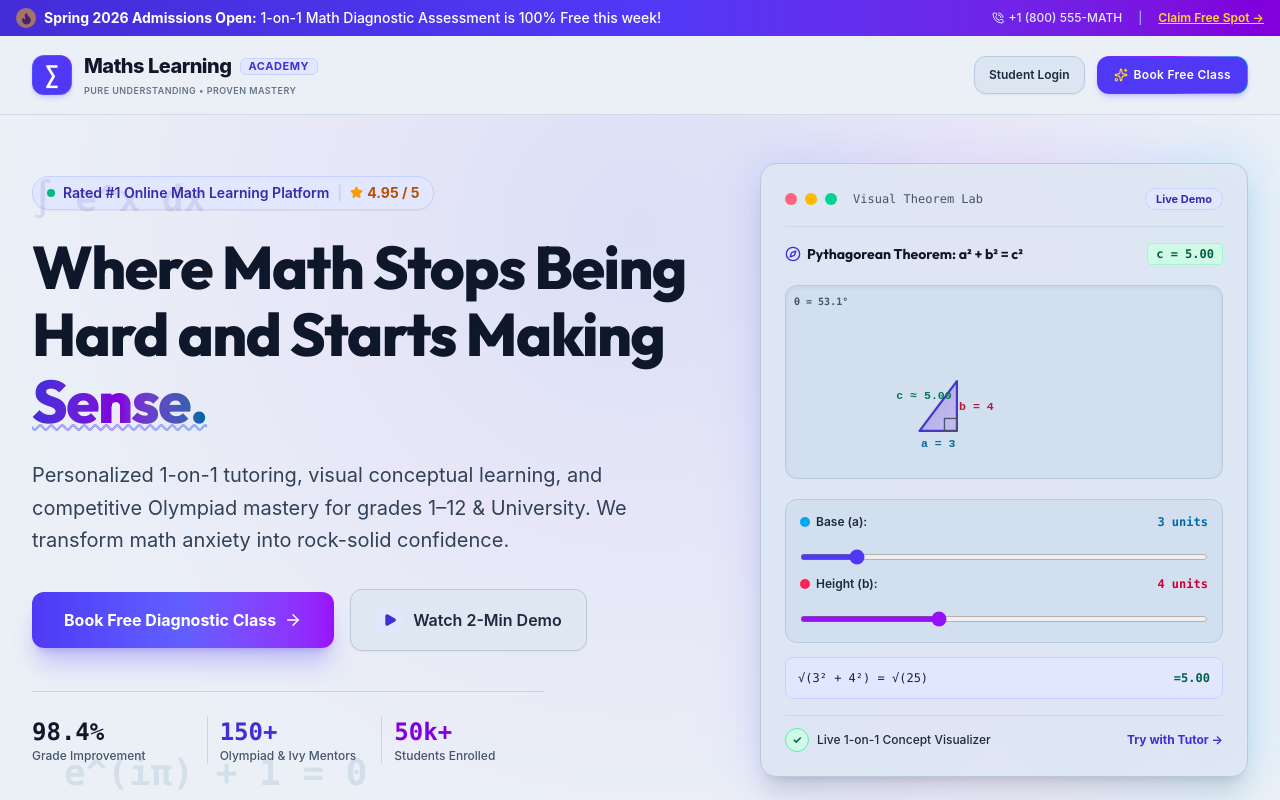
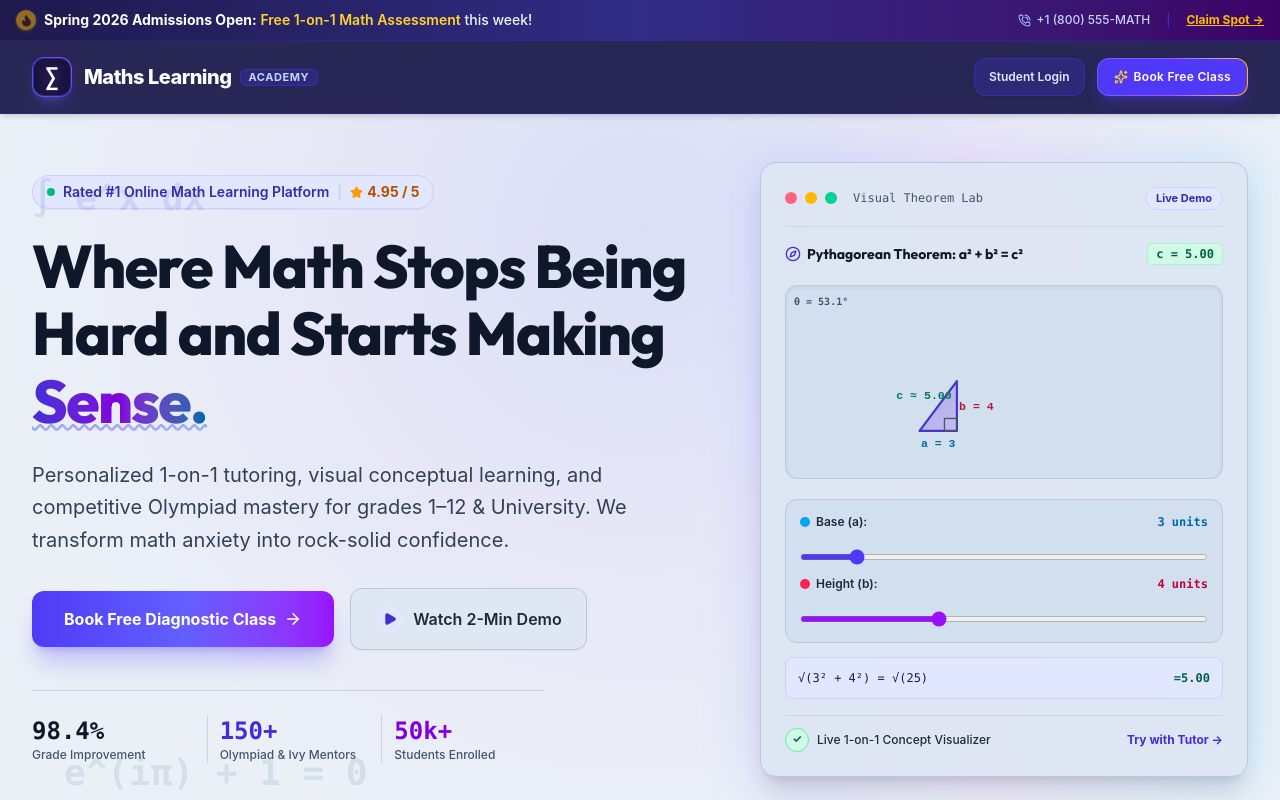
Before and after one commit to visdomwaves1947/MathsLearningAcadamy, a React (Vite) app: page / in a window 1280 px wide. Shown: the top 800 px of the page. Built offline with nearby package versions, Linux system fonts and the light colour scheme.

Commit message:
implement authentication state management, validation schemas, and login UI functionality

```diff
--- a/src/components/Footer.jsx
+++ b/src/components/Footer.jsx
@@ -14,42 +14,45 @@ export default function Footer({ onOpenBooking }) {
   };
 
   return (
-    <footer className="bg-[#DCE5F2] text-slate-700 border-t border-[#BAC9DC] pt-16 pb-12 relative overflow-hidden">
-      <div className="max-w-7xl mx-auto px-4 sm:px-6 lg:px-8">
+    <footer className="bg-[#1E1B4B] text-indigo-100 border-t border-indigo-800/60 pt-12 sm:pt-16 pb-12 relative overflow-hidden">
+      {/* Ambient Glow */}
+      <div className="absolute top-0 left-1/2 -translate-x-1/2 w-full max-w-7xl h-64 bg-radial-glow opacity-40 pointer-events-none"></div>
+
+      <div className="max-w-7xl mx-auto px-4 sm:px-6 lg:px-8 relative z-10">
 
         {/* Top Newsletter & Academy Mission Callout */}
-        <div className="grid grid-cols-1 lg:grid-cols-12 gap-8 pb-12 border-b border-[#CAD8EA] items-center">
-          <div className="lg:col-span-6">
-            <h3 className="text-xl sm:text-2xl font-bold text-slate-900 mb-2">
+        <div className="grid grid-cols-1 lg:grid-cols-12 gap-6 sm:gap-8 pb-10 sm:pb-12 border-b border-indigo-800/50 items-center">
+          <div className="lg:col-span-6 text-center sm:text-left">
+            <h3 className="text-xl sm:text-2xl font-bold text-white mb-2">
               Get Free Weekly Olympiad Math Puzzles
             </h3>
-            <p className="text-sm text-slate-700">
+            <p className="text-xs sm:text-sm text-indigo-200">
               Join over 35,000 students and parents receiving our curated weekly brain-teasers with detailed visual solutions.
             </p>
           </div>
 
-          <div className="lg:col-span-6">
+          <div className="lg:col-span-6 w-full">
             {!subscribed ? (
-              <form onSubmit={handleSubscribe} className="flex flex-col sm:flex-row gap-2 max-w-md ml-auto">
+              <form onSubmit={handleSubscribe} className="flex flex-col sm:flex-row gap-2 max-w-md mx-auto lg:ml-auto">
                 <input
                   type="email"
                   required
                   placeholder="Enter your email address"
                   value={emailSub}
                   onChange={(e) => setEmailSub(e.target.value)}
-                  className="px-4 py-3 bg-[#CFDCED] border border-[#BACADF] rounded-xl text-slate-900 placeholder:text-slate-500 text-xs sm:text-sm focus:outline-none focus:border-indigo-600 grow font-medium"
+                  className="px-4 py-3 bg-[#15123A] border border-indigo-700/60 rounded-xl text-white placeholder:text-indigo-300/60 text-xs sm:text-sm focus:outline-none focus:border-indigo-400 grow font-medium shadow-inner"
                 />
                 <button
                   type="submit"
-                  className="px-5 py-3 rounded-xl bg-indigo-600 hover:bg-indigo-700 text-white font-bold text-xs sm:text-sm flex items-center justify-center gap-1.5 shadow-md shadow-indigo-600/25 cursor-pointer shrink-0 transition-colors"
+                  className="px-5 py-3 rounded-xl bg-indigo-600 hover:bg-indigo-500 text-white font-bold text-xs sm:text-sm flex items-center justify-center gap-1.5 shadow-lg shadow-indigo-600/30 cursor-pointer shrink-0 transition-all active:scale-95"
                 >
                   <Send size={14} />
                   <span>Subscribe</span>
                 </button>
               </form>
             ) : (
-              <div className="p-3 bg-emerald-100 border border-emerald-300 rounded-xl text-emerald-900 text-xs sm:text-sm flex items-center gap-2 max-w-md ml-auto font-medium">
-                <CheckCircle2 size={16} className="text-emerald-700" />
+              <div className="p-3 bg-emerald-950/80 border border-emerald-700/60 rounded-xl text-emerald-300 text-xs sm:text-sm flex items-center gap-2 max-w-md mx-auto lg:ml-auto font-medium shadow-sm">
+                <CheckCircle2 size={16} className="text-emerald-400 shrink-0" />
                 <span>You are subscribed! Check your inbox for this week's puzzle.</span>
               </div>
             )}
@@ -57,77 +60,79 @@ export default function Footer({ onOpenBooking }) {
         </div>
 
         {/* Main Footer Links */}
-        <div className="grid grid-cols-2 md:grid-cols-4 lg:grid-cols-5 gap-8 py-12">
+        <div className="grid grid-cols-1 sm:grid-cols-2 md:grid-cols-4 lg:grid-cols-5 gap-8 py-10 sm:py-12">
 
           {/* Brand Info */}
-          <div className="col-span-2">
+          <div className="col-span-1 sm:col-span-2">
             <a href="#" className="flex items-center gap-3 mb-4 group inline-block">
-              <div className="w-9 h-9 rounded-xl bg-gradient-to-tr from-indigo-600 to-purple-600 p-px flex items-center justify-center shadow-xs">
-                <span className="text-xl font-bold font-mono text-white">∑</span>
+              <div className="w-9 h-9 rounded-xl bg-gradient-to-tr from-indigo-500 via-indigo-600 to-purple-500 p-px flex items-center justify-center shadow-md shadow-indigo-500/20">
+                <div className="w-full h-full bg-[#15123A] rounded-[11px] flex items-center justify-center">
+                  <span className="text-xl font-bold font-mono text-white">∑</span>
+                </div>
               </div>
-              <span className="font-extrabold text-lg text-slate-900 tracking-tight">
-                Maths Learning <span className="text-indigo-700 font-bold text-xs border border-indigo-300 bg-indigo-50 px-1.5 py-0.5 rounded">ACADEMY</span>
+              <span className="font-extrabold text-lg text-white tracking-tight flex items-center gap-2">
+                Maths Learning <span className="text-indigo-200 font-bold text-xs border border-indigo-700/60 bg-indigo-900/80 px-2 py-0.5 rounded shadow-xs">ACADEMY</span>
               </span>
             </a>
-            <p className="text-xs sm:text-sm text-slate-700 leading-relaxed mb-4 max-w-sm font-medium">
+            <p className="text-xs sm:text-sm text-indigo-200 leading-relaxed mb-4 max-w-sm font-normal">
               Empowering students from primary school to university with joyful mathematical confidence, visual conceptual mastery, and premier Olympiad mentorship.
             </p>
-            <div className="flex items-center gap-3 text-xs text-slate-600 font-semibold">
+            <div className="flex flex-wrap items-center gap-2 sm:gap-3 text-xs text-indigo-300 font-semibold">
               <span className="flex items-center gap-1">
-                <ShieldCheck size={14} className="text-emerald-700" /> STEM Accredited
+                <ShieldCheck size={14} className="text-emerald-400 shrink-0" /> STEM Accredited
               </span>
               <span>•</span>
               <span className="flex items-center gap-1">
-                <Award size={14} className="text-amber-700" /> Top Ranked 2026
+                <Award size={14} className="text-amber-400 shrink-0" /> Top Ranked 2026
               </span>
             </div>
           </div>
 
           {/* Curriculum Tracks */}
           <div>
-            <h4 className="text-xs font-bold text-slate-900 uppercase tracking-wider mb-4">Curriculum</h4>
-            <ul className="space-y-2.5 text-xs font-medium">
-              <li><a href="#courses" className="hover:text-indigo-700 transition-colors">Elementary (Grades 1-5)</a></li>
-              <li><a href="#courses" className="hover:text-indigo-700 transition-colors">Middle School Pre-Algebra</a></li>
-              <li><a href="#courses" className="hover:text-indigo-700 transition-colors">High School Algebra & Trig</a></li>
-              <li><a href="#courses" className="hover:text-indigo-700 transition-colors">AP Calculus AB / BC</a></li>
-              <li><a href="#courses" className="hover:text-indigo-700 transition-colors">AMC 8/10/12 & Olympiad</a></li>
-              <li><a href="#courses" className="hover:text-indigo-700 transition-colors">SAT & ACT Math 800 Prep</a></li>
+            <h4 className="text-xs font-bold text-amber-400 uppercase tracking-wider mb-3 sm:mb-4">Curriculum</h4>
+            <ul className="space-y-2 text-xs font-medium">
+              <li><a href="#courses" className="text-indigo-200 hover:text-white transition-colors">Elementary (Grades 1-5)</a></li>
+              <li><a href="#courses" className="text-indigo-200 hover:text-white transition-colors">Middle School Pre-Algebra</a></li>
+              <li><a href="#courses" className="text-indigo-200 hover:text-white transition-colors">High School Algebra & Trig</a></li>
+              <li><a href="#courses" className="text-indigo-200 hover:text-white transition-colors">AP Calculus AB / BC</a></li>
+              <li><a href="#courses" className="text-indigo-200 hover:text-white transition-colors">AMC 8/10/12 & Olympiad</a></li>
+              <li><a href="#courses" className="text-indigo-200 hover:text-white transition-colors">SAT & ACT Math 800 Prep</a></li>
             </ul>
           </div>
 
           {/* Interactive Tools */}
           <div>
-            <h4 className="text-xs font-bold text-slate-900 uppercase tracking-wider mb-4">Math Labs</h4>
-            <ul className="space-y-2.5 text-xs font-medium">
-              <li><a href="#interactive-lab" className="hover:text-indigo-700 transition-colors">Function & Curve Lab</a></li>
-              <li><a href="#speed-quiz" className="hover:text-indigo-700 transition-colors">Speed Mental Math Quiz</a></li>
-              <li><a href="#courses" className="hover:text-indigo-700 transition-colors">Diagnostic Assessment</a></li>
-              <li><a href="#methodology" className="hover:text-indigo-700 transition-colors">Visual Pedagogy</a></li>
-              <li><a href="#reviews" className="hover:text-indigo-700 transition-colors">Student Case Studies</a></li>
+            <h4 className="text-xs font-bold text-amber-400 uppercase tracking-wider mb-3 sm:mb-4">Math Labs</h4>
+            <ul className="space-y-2 text-xs font-medium">
+              <li><a href="#interactive-lab" className="text-indigo-200 hover:text-white transition-colors">Function & Curve Lab</a></li>
+              <li><a href="#speed-quiz" className="text-indigo-200 hover:text-white transition-colors">Speed Mental Math Quiz</a></li>
+              <li><a href="#courses" className="text-indigo-200 hover:text-white transition-colors">Diagnostic Assessment</a></li>
+              <li><a href="#methodology" className="text-indigo-200 hover:text-white transition-colors">Visual Pedagogy</a></li>
+              <li><a href="#reviews" className="text-indigo-200 hover:text-white transition-colors">Student Case Studies</a></li>
             </ul>
           </div>
 
           {/* Contact & Support */}
           <div>
-            <h4 className="text-xs font-bold text-slate-900 uppercase tracking-wider mb-4">Contact & Help</h4>
-            <ul className="space-y-2.5 text-xs font-medium">
-              <li className="flex items-center gap-2 text-slate-800">
-                <Phone size={13} className="text-indigo-700" />
+            <h4 className="text-xs font-bold text-amber-400 uppercase tracking-wider mb-3 sm:mb-4">Contact & Help</h4>
+            <ul className="space-y-2 text-xs font-medium">
+              <li className="flex items-center gap-2 text-indigo-200">
+                <Phone size={13} className="text-indigo-400 shrink-0" />
                 <span>+1 (800) 555-MATH</span>
               </li>
-              <li className="flex items-center gap-2 text-slate-800">
-                <Mail size={13} className="text-indigo-700" />
-                <span>admissions@mathslearningacademy.com</span>
+              <li className="flex items-center gap-2 text-indigo-200">
+                <Mail size={13} className="text-indigo-400 shrink-0" />
+                <span className="break-all">admissions@mathslearningacademy.com</span>
               </li>
-              <li className="flex items-center gap-2 text-slate-800">
-                <MapPin size={13} className="text-indigo-700" />
-                <span>Boston & San Francisco (Global Online)</span>
+              <li className="flex items-center gap-2 text-indigo-200">
+                <MapPin size={13} className="text-indigo-400 shrink-0" />
+                <span>Boston & SF (Global Online)</span>
               </li>
               <li className="pt-2">
                 <button
                   onClick={onOpenBooking}
-                  className="px-3.5 py-1.5 rounded-lg bg-indigo-600 text-white font-bold hover:bg-indigo-700 transition-colors cursor-pointer shadow-xs"
+                  className="px-4 py-2 rounded-xl bg-indigo-600 hover:bg-indigo-500 text-white font-bold text-xs transition-all cursor-pointer shadow-md shadow-indigo-600/30 active:scale-95"
                 >
                   Book 1-on-1 Class
                 </button>
@@ -138,14 +143,14 @@ export default function Footer({ onOpenBooking }) {
         </div>
 
         {/* Bottom Bar */}
-        <div className="pt-8 border-t border-[#CAD8EA] flex flex-col sm:flex-row items-center justify-between gap-4 text-xs text-slate-600 font-medium">
+        <div className="pt-6 sm:pt-8 border-t border-indigo-800/50 flex flex-col sm:flex-row items-center justify-between gap-4 text-xs text-indigo-300 font-medium text-center sm:text-left">
           <div>
             © {new Date().getFullYear()} Maths Learning Academy Inc. All rights reserved.
           </div>
-          <div className="flex items-center gap-6">
-            <a href="#privacy" className="hover:text-slate-900">Privacy Policy</a>
-            <a href="#terms" className="hover:text-slate-900">Terms of Service</a>
-            <a href="#safety" className="hover:text-slate-900">Child Online Safety</a>
+          <div className="flex flex-wrap justify-center items-center gap-4 sm:gap-6">
+            <a href="#privacy" className="hover:text-white transition-colors">Privacy Policy</a>
+            <a href="#terms" className="hover:text-white transition-colors">Terms of Service</a>
+            <a href="#safety" className="hover:text-white transition-colors">Child Online Safety</a>
           </div>
         </div>
 
--- a/src/components/Navbar.jsx
+++ b/src/components/Navbar.jsx
@@ -19,26 +19,26 @@ export default function Navbar({ onOpenBooking, onOpenPortal }) {
   return (
     <>
       {/* Top Banner */}
-      <aside aria-label="Announcement" className="bg-gradient-to-r from-indigo-700 via-indigo-600 to-purple-700 text-white text-xs sm:text-sm py-2 px-4 font-medium relative z-50">
-        <div className="max-w-7xl mx-auto flex items-center justify-between">
-          <div className="flex items-center gap-2 mx-auto sm:mx-0">
-            <span className="flex items-center justify-center w-5 h-5 rounded-full bg-amber-400 text-indigo-950 font-bold text-xs animate-pulse">
+      <aside aria-label="Announcement" className="bg-gradient-to-r from-indigo-950 via-indigo-900 to-purple-950 text-slate-100 text-xs sm:text-sm py-2.5 px-3 sm:px-4 font-medium relative z-50 border-b border-indigo-800/40">
+        <div className="max-w-7xl mx-auto flex items-center justify-between gap-2">
+          <div className="flex items-center gap-2 mx-auto sm:mx-0 text-center sm:text-left">
+            <span className="flex items-center justify-center w-5 h-5 rounded-full bg-amber-400 text-indigo-950 font-bold text-xs animate-pulse shrink-0 shadow-sm shadow-amber-400/50">
               <Flame size={13} className="text-amber-950 fill-amber-950" />
             </span>
-            <span>
-              <strong>Spring 2026 Admissions Open:</strong> 1-on-1 Math Diagnostic Assessment is 100% Free this week!
+            <span className="text-[11px] sm:text-xs md:text-sm leading-tight">
+              <strong className="text-white">Spring 2026 Admissions Open:</strong> <span className="text-amber-300 font-semibold">Free 1-on-1 Math Assessment</span> this week!
             </span>
           </div>
-          <div className="hidden sm:flex items-center gap-4 text-xs text-indigo-100">
-            <a href="tel:+18005556284" className="hover:text-white flex items-center gap-1 transition-colors">
-              <PhoneCall size={12} /> +1 (800) 555-MATH
+          <div className="hidden sm:flex items-center gap-4 text-xs text-indigo-200 shrink-0">
+            <a href="tel:+18005556284" className="hover:text-white flex items-center gap-1.5 transition-colors">
+              <PhoneCall size={13} className="text-indigo-300" /> +1 (800) 555-MATH
             </a>
-            <span className="text-indigo-300">|</span>
+            <span className="text-indigo-700">|</span>
             <button
               onClick={onOpenBooking}
-              className="text-amber-300 hover:text-amber-200 underline font-semibold cursor-pointer"
+              className="text-amber-400 hover:text-amber-300 underline font-bold cursor-pointer transition-colors"
             >
-              Claim Free Spot →
+              Claim Spot →
             </button>
           </div>
         </div>
@@ -48,55 +48,57 @@ export default function Navbar({ onOpenBooking, onOpenPortal }) {
       <header
         className={`sticky top-0 z-40 transition-all duration-300 ${
           isScrolled
-            ? 'bg-[#E2EAF4]/95 backdrop-blur-xl border-b border-[#CBD5E1] shadow-md py-3'
-            : 'bg-[#EBF0F7]/90 backdrop-blur-md py-4 border-b border-[#CBD5E1]/80'
+            ? 'bg-[#15123A]/95 backdrop-blur-xl border-b border-indigo-800/50 shadow-xl shadow-indigo-950/40 py-2.5 sm:py-3'
+            : 'bg-[#1E1B4B]/95 backdrop-blur-md py-3 sm:py-4 border-b border-indigo-800/40 shadow-md'
         }`}
       >
         <div className="max-w-7xl mx-auto px-4 sm:px-6 lg:px-8">
-          <div className="flex items-center justify-between">
+          <div className="flex items-center justify-between gap-3 sm:gap-4">
+
             {/* Logo */}
-            <a href="#" className="flex items-center gap-3 group">
-              <div className="w-10 h-10 rounded-xl bg-gradient-to-tr from-indigo-600 via-indigo-500 to-purple-600 p-[1px] shadow-md shadow-indigo-500/20 group-hover:scale-105 transition-transform duration-300 shrink-0">
-                <div className="w-full h-full bg-indigo-600 rounded-[11px] flex items-center justify-center">
-                  <span className="text-2xl font-bold font-mono text-white group-hover:rotate-12 transition-transform duration-300 inline-block">
+            <a href="#" className="flex items-center gap-2 sm:gap-3 group shrink-0">
+              <div className="w-9 h-9 sm:w-10 sm:h-10 rounded-xl bg-gradient-to-tr from-indigo-500 via-indigo-600 to-purple-500 p-[1px] shadow-lg shadow-indigo-500/25 group-hover:scale-105 transition-transform duration-300 shrink-0">
+                <div className="w-full h-full bg-[#15123A] rounded-[11px] flex items-center justify-center border border-indigo-500/30">
+                  <span className="text-xl sm:text-2xl font-bold font-mono text-white group-hover:rotate-12 transition-transform duration-300 inline-block drop-shadow-[0_0_8px_rgba(168,85,247,0.6)]">
                     ∑
                   </span>
                 </div>
               </div>
               <div className="flex flex-col justify-center">
-                <div className="flex items-center gap-2 leading-none">
-                  <span className="font-extrabold text-lg sm:text-xl tracking-tight text-slate-900 group-hover:text-indigo-600 transition-colors">
+                <div className="flex items-center gap-1.5 sm:gap-2 leading-none">
+                  <span className="font-extrabold text-base sm:text-xl tracking-tight text-white group-hover:text-amber-300 transition-colors">
                     Maths Learning
                   </span>
-                  <span className="text-[11px] uppercase tracking-wider font-bold bg-indigo-100 text-indigo-700 px-2 py-0.5 rounded-md border border-indigo-200">
+                  <span className="text-[10px] sm:text-[11px] uppercase tracking-wider font-bold bg-indigo-900/80 text-indigo-200 px-1.5 sm:px-2 py-0.5 rounded-md border border-indigo-700/60 shadow-xs">
                     Academy
                   </span>
                 </div>
-                <span className="text-[9px] text-slate-500 tracking-wider uppercase font-semibold mt-1">
+                <span className="text-[8.5px] sm:text-[9.5px] text-indigo-200/80 tracking-wider uppercase font-semibold mt-1 hidden xs:block">
                   Pure Understanding • Proven Mastery
                 </span>
               </div>
             </a>
 
             {/* Action Buttons */}
-            <div className="flex items-center gap-3">
+            <div className="flex items-center gap-2 sm:gap-3">
               <button
                 onClick={onOpenPortal}
-                className="text-xs font-semibold text-slate-800 hover:text-slate-950 px-3.5 py-2.5 rounded-xl bg-[#DCE5F2] hover:bg-[#CFDCED] transition-all border border-[#BACADF] cursor-pointer shadow-xs"
+                className="text-xs font-semibold text-indigo-100 hover:text-white px-2.5 sm:px-3.5 py-2 sm:py-2.5 rounded-xl bg-indigo-900/70 hover:bg-indigo-800 transition-all border border-indigo-700/60 hover:border-indigo-500 cursor-pointer shadow-sm"
               >
                 Student Login
               </button>
               <button
                 onClick={onOpenBooking}
-                className="relative group overflow-hidden rounded-xl p-px font-semibold text-xs tracking-wide shadow-md shadow-indigo-600/20 active:scale-95 transition-all cursor-pointer"
+                className="relative group overflow-hidden rounded-xl p-px font-semibold text-xs tracking-wide shadow-lg shadow-indigo-600/30 hover:shadow-indigo-500/50 active:scale-95 transition-all cursor-pointer"
               >
-                <span className="absolute inset-0 bg-gradient-to-r from-indigo-600 via-purple-600 to-sky-500 group-hover:opacity-100 transition-opacity"></span>
-                <span className="relative flex items-center gap-1.5 px-4 py-2.5 rounded-[11px] bg-indigo-600 text-white group-hover:bg-opacity-95 transition-all">
+                <span className="absolute inset-0 bg-gradient-to-r from-indigo-500 via-purple-500 to-amber-400 group-hover:opacity-100 transition-opacity"></span>
+                <span className="relative flex items-center gap-1.5 px-3 sm:px-4 py-2 sm:py-2.5 rounded-[11px] bg-indigo-600 text-white group-hover:bg-indigo-500 transition-all">
                   <Sparkles size={14} className="text-amber-300 animate-spin-slow" />
                   <span>Book Free Class</span>
                 </span>
               </button>
             </div>
+
           </div>
         </div>
       </header>
```
